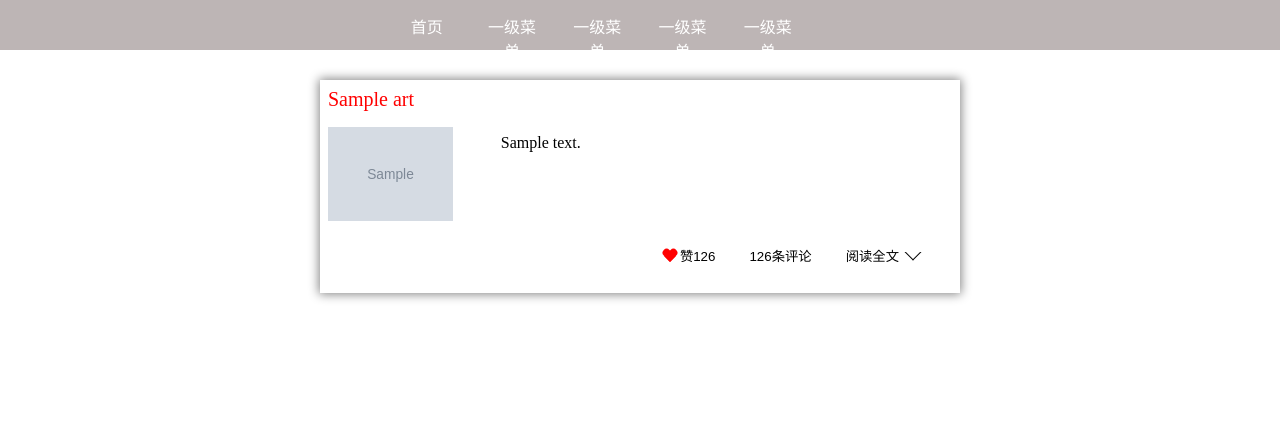
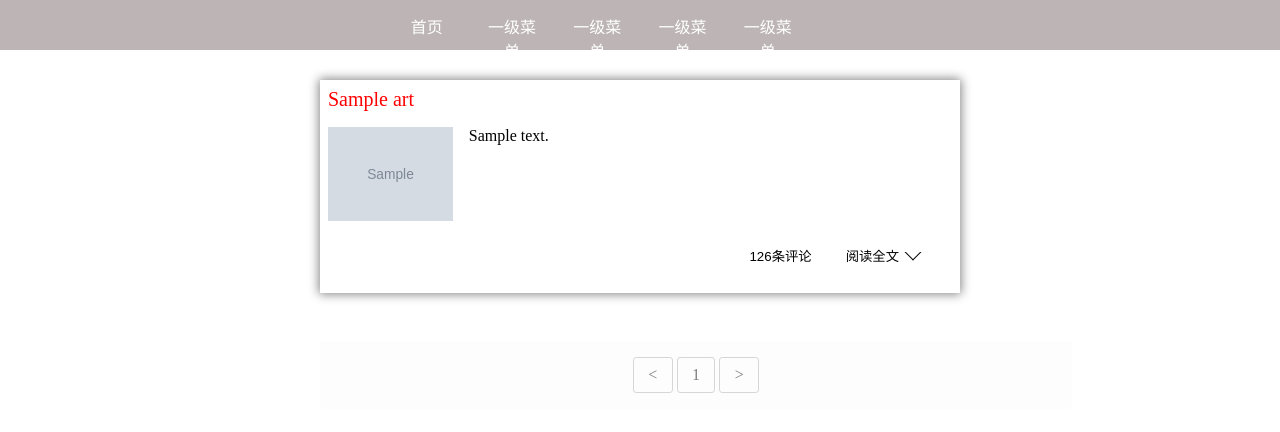
Before and after one commit to csy5621080/fastorto, a FastAPI app: template templates/index.html in a window 1280 px wide. Shown: the top 432 px of the page. Run offline with FastAPI, Linux system fonts and the light colour scheme; the template is opened without the code that fills it: most values are stand-ins (such as "Sample title", 1, 10 or a date in 2020); grey boxes marked "Sample" are stand-in pictures; parts of the project's set-up code (start-up, migrations or seed data) failed here and were passed over.

Commit message:
+ 分页 + 详情页

```diff
--- a/static/style.css
+++ b/static/style.css
@@ -64,8 +64,16 @@
     font-size: 20px;
     color: red;
 }
+.title_detail {
+    font-size: 20px;
+    color: red;
+    text-align:center;
+}
 .title:hover {
     text-decoration: underline;
+    cursor: pointer;
+}
+.title_detail:hover {
     cursor: pointer;
 }
 .wrap {
@@ -79,12 +87,15 @@
 .img_wrap img {
     width: 100%;
 }
-.item_content {
+.item_content .item_content_detail {
     line-height: 2rem;
     text-indent: 2rem;
 }
 .item_content:hover {
     text-decoration: underline;
+    cursor: pointer;
+}
+.item_content_detail:hover {
     cursor: pointer;
 }
 .actions {
@@ -156,3 +167,118 @@
     transform: rotate(-45deg);
     transform-origin: left bottom;
 }
+
+
+.container {
+  background: #fdfdfd;
+  padding: 1rem;
+  margin: 3rem auto;
+  border-radius: 0.2rem;
+  counter-reset: pagination;
+  text-align: center;
+}
+.container:after {
+  clear: both;
+  content: "";
+  display: table;
+}
+.container ul {
+  width: 100%;
+}
+
+.large {
+  width: 45rem;
+}
+
+
+.pagination ul, li {
+  list-style: none;
+  display: inline;
+  padding-left: 0px;
+}
+
+.pagination li {
+  counter-increment: pagination;
+}
+.pagination li:hover a {
+  color: #fdfdfd;
+  background-color: #1d1f20;
+  border: solid 1px #1d1f20;
+}
+.pagination li.active a {
+  color: #fdfdfd;
+  background-color: #1d1f20;
+  border: solid 1px #1d1f20;
+}
+
+.pagination li:first-child a:after {
+  content: "<";
+}
+
+.pagination li:nth-child(2) {
+  counter-reset: pagination;
+}
+
+.pagination li:last-child a:after {
+  content: ">";
+}
+.pagination li a {
+  border: solid 1px #d6d6d6;
+  border-radius: 0.2rem;
+  color: #7d7d7d;
+  text-decoration: none;
+  text-transform: uppercase;
+  display: inline-block;
+  text-align: center;
+  padding: 0.5rem 0.9rem;
+}
+.pagination li a:after {
+  content: " " counter(pagination) " ";
+}
+
+.large li a {
+  display: none;
+}
+.large li:first-child a {
+  display: inline-block;
+}
+.large li:first-child a:after {
+  content: "<";
+}
+.large li:nth-child(2) a {
+  display: inline-block;
+}
+.large li:nth-child(3) a {
+  display: inline-block;
+}
+.large li:nth-child(4) a {
+  display: inline-block;
+}
+.large li:nth-child(5) a {
+  display: inline-block;
+}
+.large li:nth-child(6) a {
+  display: inline-block;
+}
+.large li:nth-child(7) a {
+  display: inline-block;
+}
+.large li:nth-child(8) a {
+  display: inline-block;
+}
+.large li:last-child a {
+  display: inline-block;
+}
+.large li:last-child a:after {
+  content: ">";
+}
+.large li:nth-last-child(2) a {
+  display: inline-block;
+}
+.large li:nth-last-child(3) {
+  display: inline-block;
+}
+/*.large li:nth-last-child(3):after {*/
+/*  padding: 0 1rem;*/
+/*  content: "...";*/
+/*}*/
--- a/templates/articles.html
+++ b/templates/articles.html
@@ -9,14 +9,36 @@
                     </div>
                 {% endif %}
                 <div class="item_content">
-                {{ art.body[:100] | safe}}
+                    {{ art.body[:100] | safe }}
                 </div>
             </div>
             <div class="actions">
-            <button>阅读全文<span class="down"></span></button>
+                <button onclick="window.location.href='/article/detail/{{ art.id }}'">阅读全文<span class="down"></span>
+                </button>
                 <button><span>126</span>条评论</button>
-            <button><span class="love"></span>赞<span>126</span></button>
+                {#            <button><span class="love"></span>赞<span>126</span></button>#}
             </div>
         </div>
     {% endfor %}
+    <div class="container large">
+        <div class="pagination">
+            <ul>
+                {% if page_num - 1 > 0 %}
+                    <li><a href="/articles/list/{{ page_num - 1 }}"></a></li>
+                {% else %}
+                    <li><a href="/articles/list/{{ 1 }}"></a></li>
+                {% endif %}
+
+                {% for idx in range(pages) %}
+                    <li><a href="/articles/list/{{ idx + 1 }}"></a></li>
+                {% endfor %}
+
+                {% if page_num + 1 <= pages %}
+                    <li><a href="/articles/list/{{ page_num + 1 }}"></a></li>
+                {% else %}
+                    <li><a href="/articles/list/{{ pages }}"></a></li>
+                {% endif %}
+            </ul>
         </div>
+    </div>
+</div>
```
Also changed, not shown: article/views.py (+14 -6 lines), core/routers.py (+6 -2 lines), templates/article.html (added, +22 -0 lines). Lines whose indentation alone changed are shown as unchanged.
